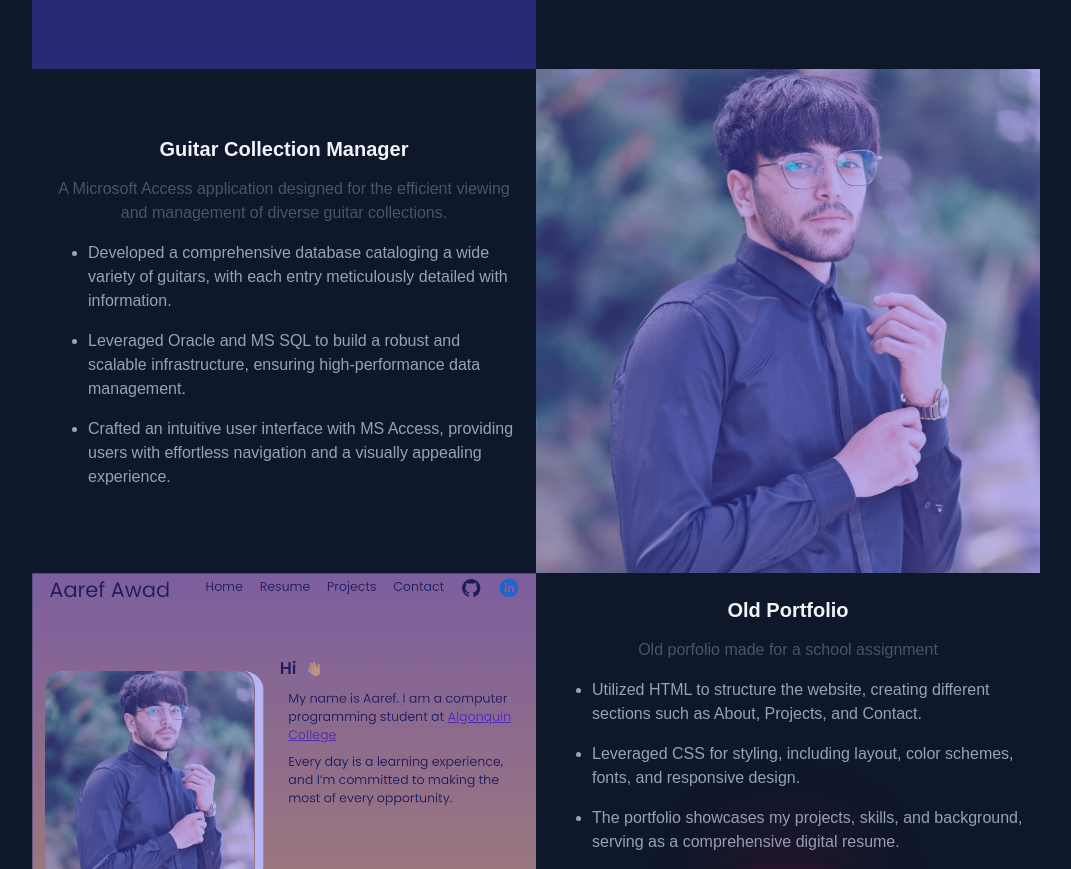
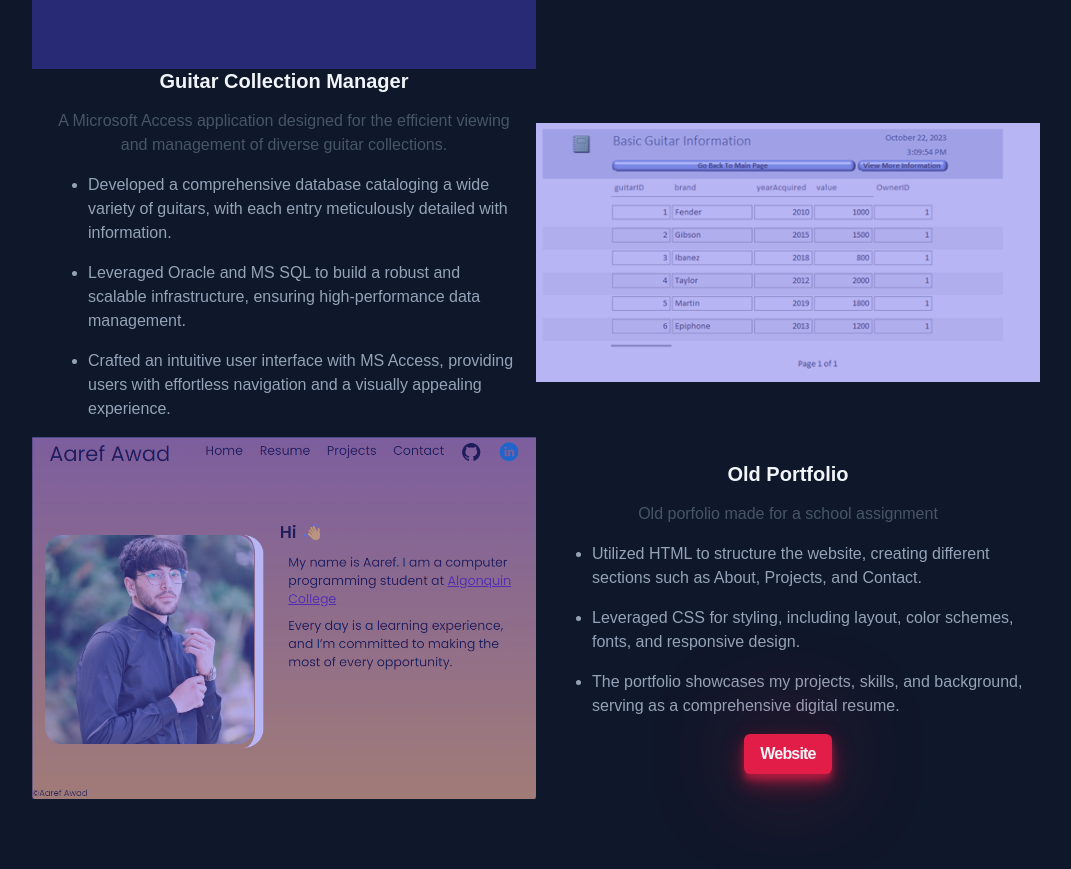
Before and after one commit to Aaref-Awad/Portfolio-Website, a website built with Vite: page index.html in a window 1280 px wide. Shown: the part 2193-3062 px from the top of the page, without its empty margins (104-1175 px from the left). Built offline with nearby package versions, Linux system fonts and the light colour scheme; a web font is replaced by a local one.

Commit message:
modified content of the portfolio

```diff
--- a/index.html
+++ b/index.html
@@ -161,7 +161,7 @@
           <!-- Project 2 -->
           <h3 class="work__project-title">Guitar Collection Manager</h3>
           <div class="work__img-wrapper work__image2">
-            <img loading="lazy" src="/hero.jpg" alt="project 2 image">
+            <img loading="lazy" src="\guitar-collector-manager.png" alt="project 2 image">
           </div>
           <div class="work__project work__content2">
             <h3 class="work__project-subtitle">Guitar Collection Manager</h3>
```
Also changed, not shown: public/guitar-collector-manager.png (added).
